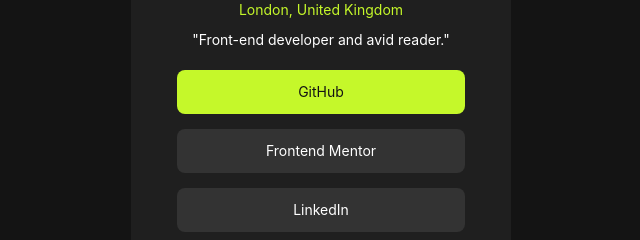
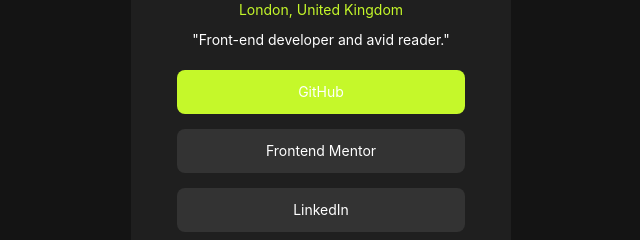
Before and after one commit to SaeedAbakah/Frontend-Mentor-social-links, a plain HTML site: page index.html in a window 1280 px wide. In both pictures the pointer is over the item "GitHub". Shown: the part 284-524 px from the top of the page, 319-959 px from the left. Drawn offline with Linux system fonts and the light colour scheme; a web font is replaced by a local one.

Commit message:
Update style.css

```diff
--- a/style.css
+++ b/style.css
@@ -73,10 +73,9 @@ span {
 
 .container-img ul li:hover {
    background-color: hsl(75, 94%, 57%);
+    color:hsl(0, 0%, 8%);
 }
 
-.container-img ul li a:hover {
-    color:hsl(0, 0%, 8%);}
 
 
 .attribution { font-size: 11px; text-align: center;color:hsl(0, 0%, 100%) }
```
